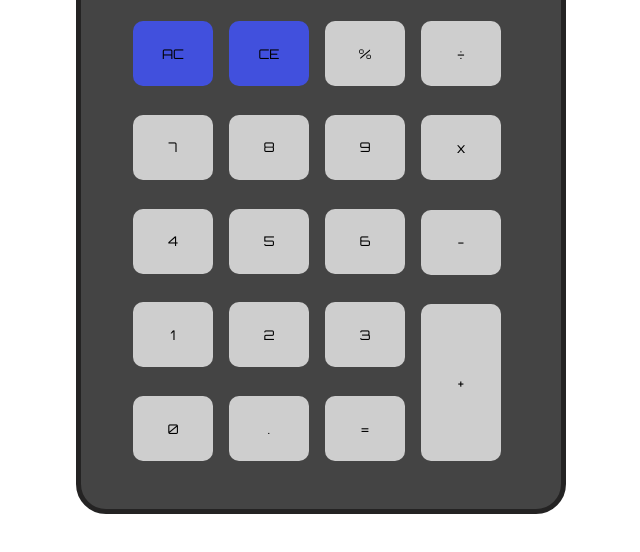
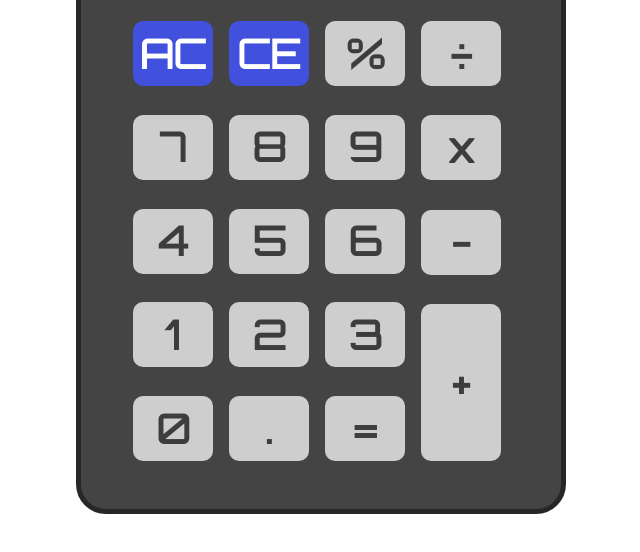
Before and after one commit to ahmetraufoktay/calculator, a plain HTML site: page index.html in a window 1280 px wide. Shown: the part 204-756 px from the top of the page, without its empty margins (319-959 px from the left). Drawn offline with Linux system fonts and the light colour scheme.

Commit message:
edit button color,font-size,font-weight

```diff
--- a/style.css
+++ b/style.css
@@ -7,7 +7,7 @@ body {
     background-color: #444;
     width: 480px;
     height: 700px;
-    border:rgb(36, 35, 35) solid 5px;
+    border:#272727 solid 5px;
     border-radius: 30px;
 }
 
@@ -47,9 +47,14 @@ button {
 
     border-style: none;
     border-radius: 10px;
+
+    color: #3D3D3D;
     font-family: "Orbitron";
+    font-size: 40px;
+    font-weight: bolder;
 }
 #buttonAC,#buttonCE {
+    color: white;
     background-color: #4150dd;
 }
 
```
